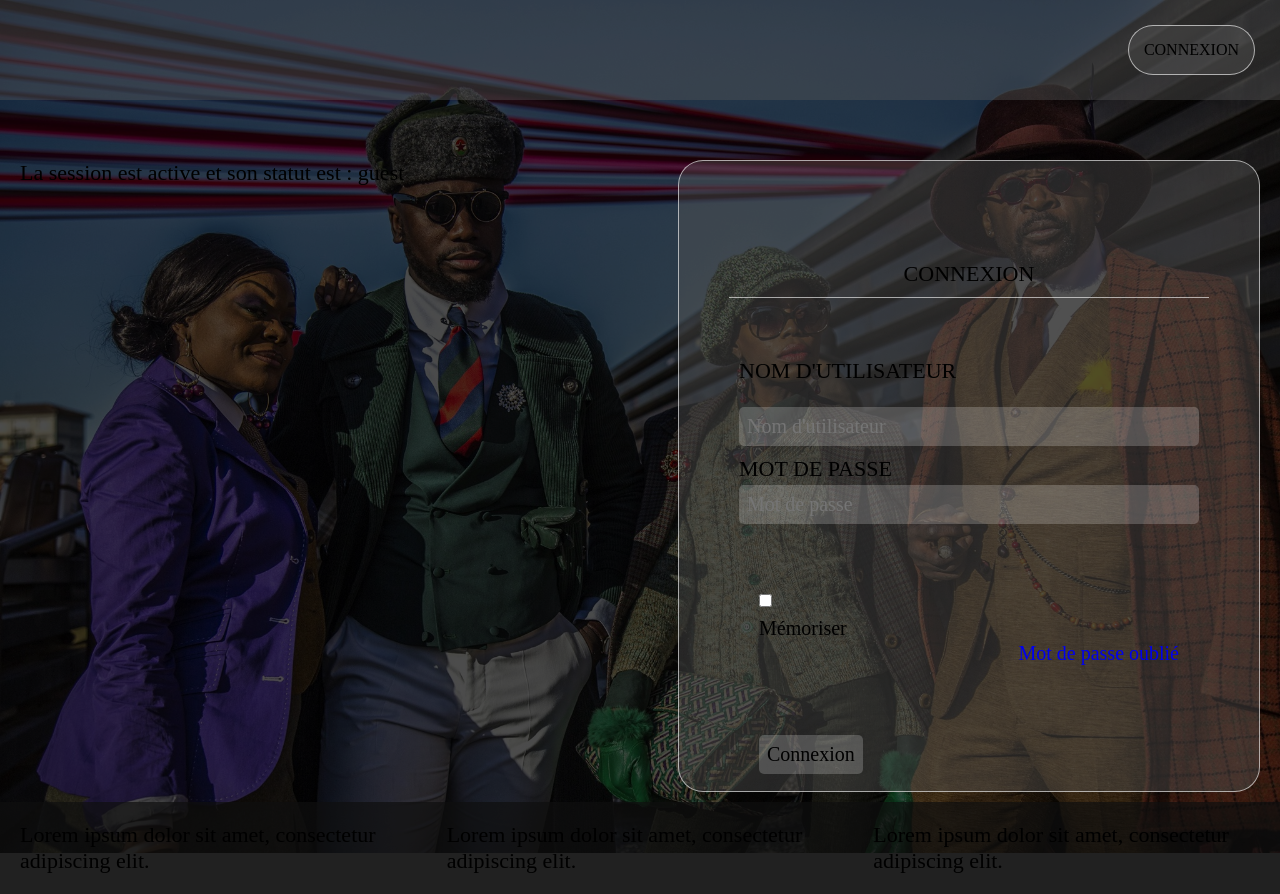
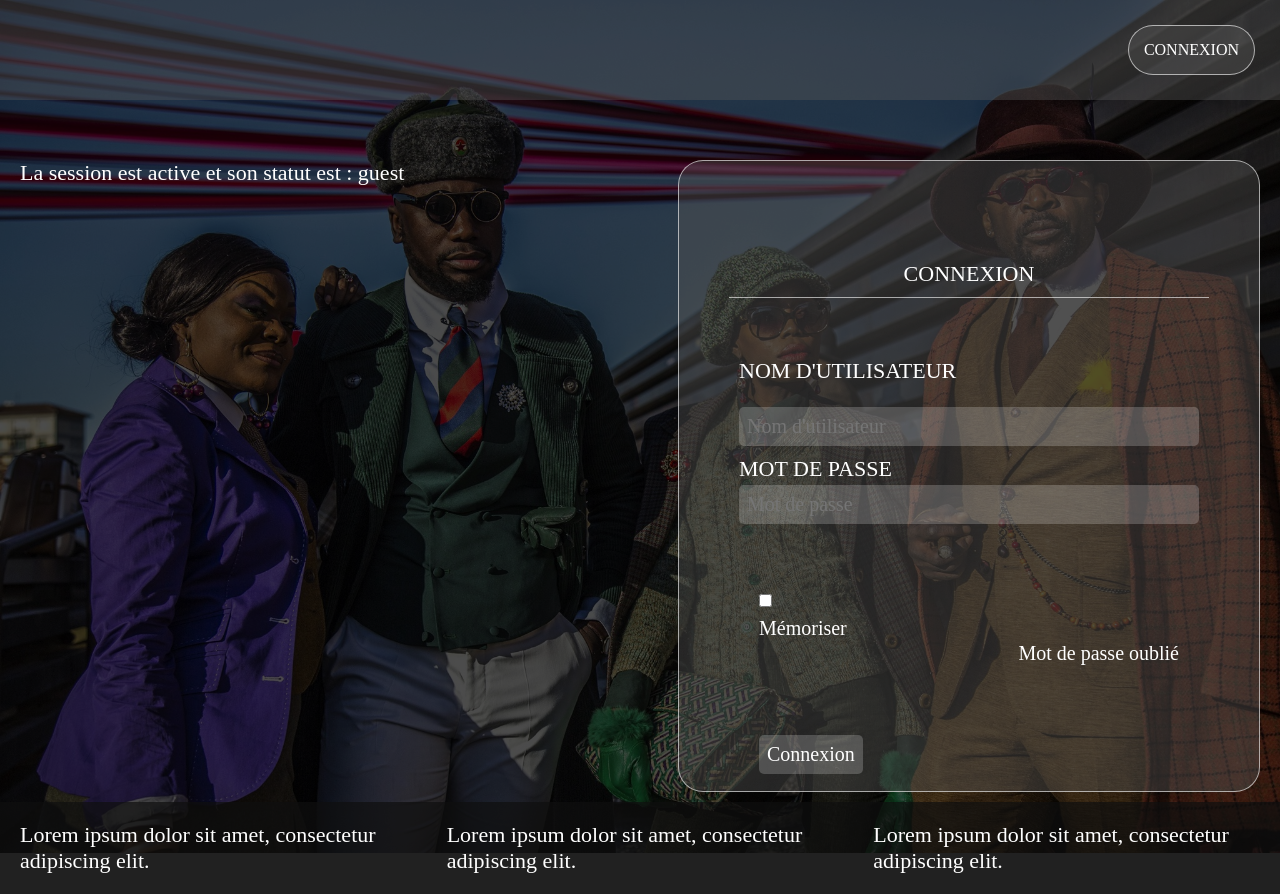
Before and after one commit to ElyasMens/Adopte1Style, a PHP site: page /HomePage/WelcomePage/Index.php in a window 1280 px wide. Run offline with PHP 8.4, Linux system fonts and the light colour scheme; data that the repository does not hold is empty.

Commit message:
Update Index.css

```diff
--- a/Assets/CSS/Index.css
+++ b/Assets/CSS/Index.css
@@ -1,4 +1,6 @@
-
+*{
+    color:white;
+}
 body {
     background-image: url(../Images/BackgroundFashion.jpg);
     background-repeat: no-repeat;
```
